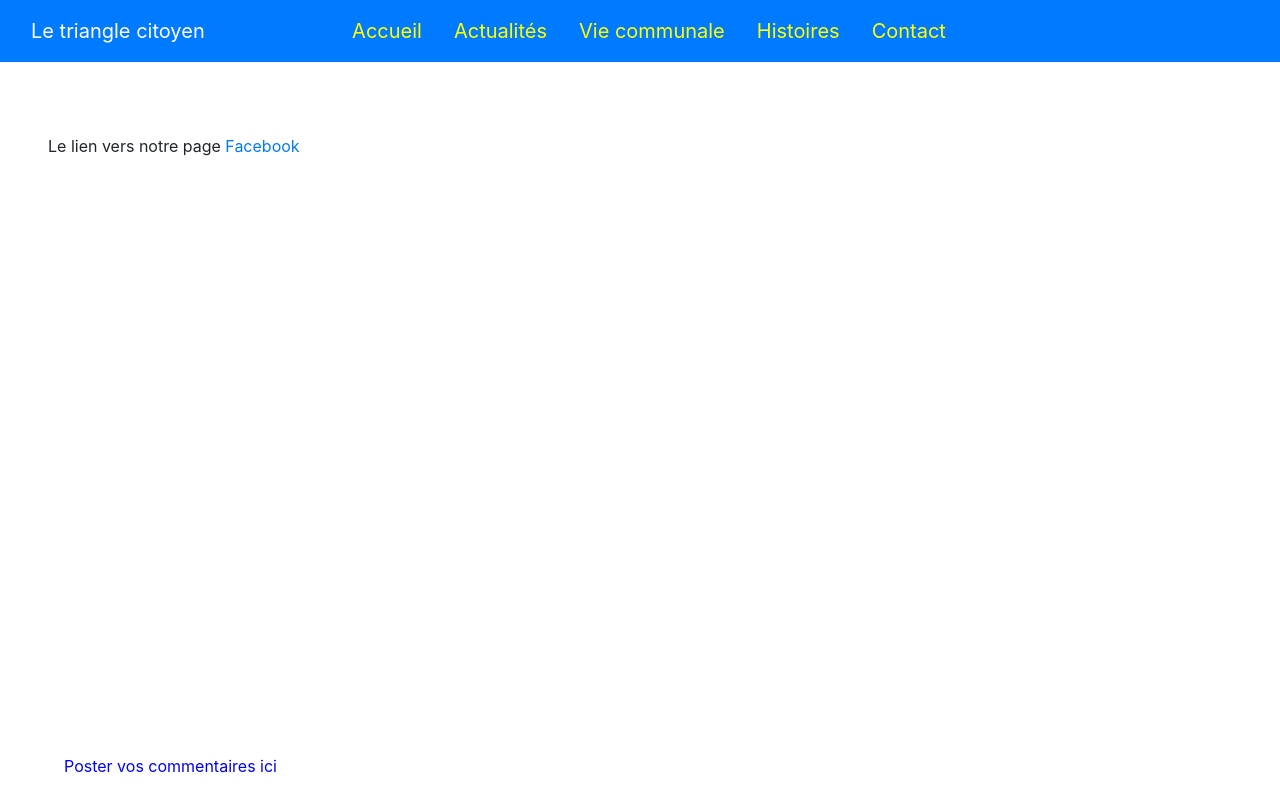
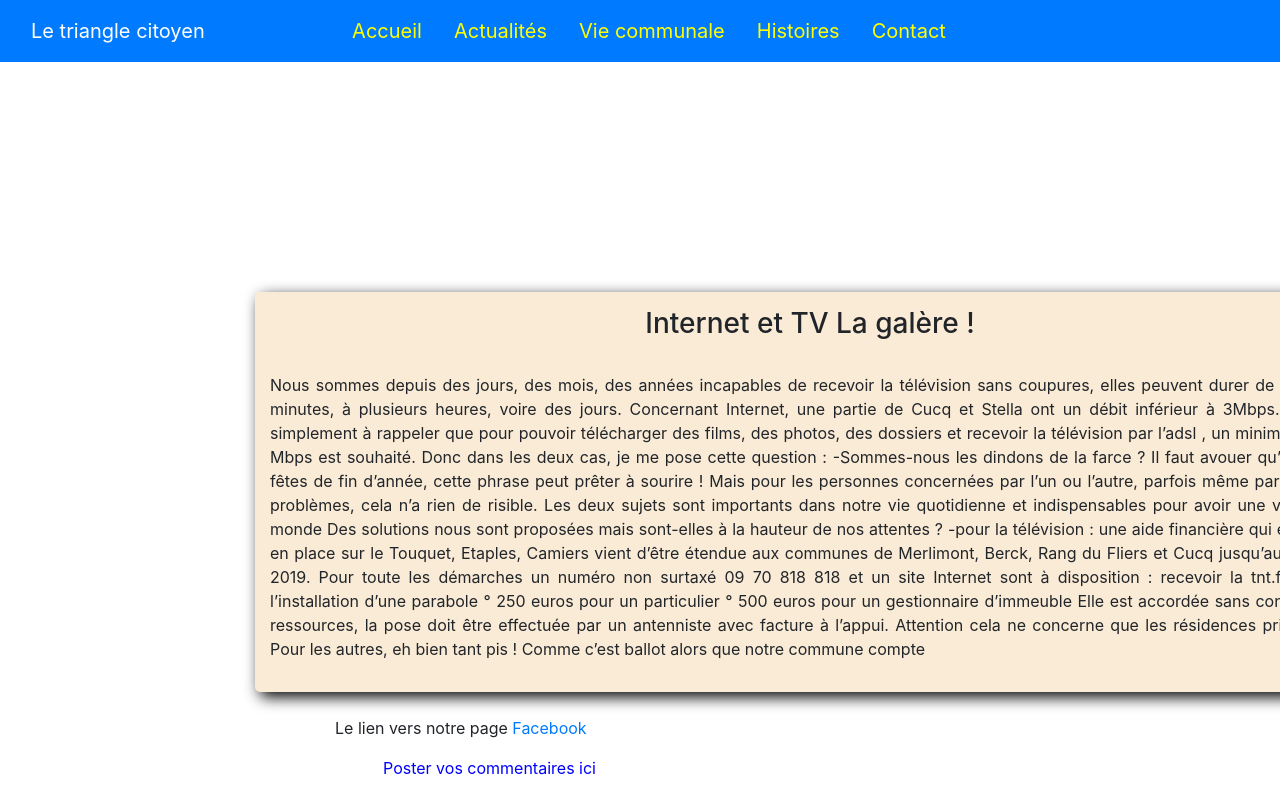
Before and after one commit to TPasseleu/stage, a PHP site: page /blog.php in a window 1280 px wide. Run offline with PHP 8.4, Linux system fonts and the light colour scheme; some libraries are stand-ins or nearby versions.

Commit message:
Correction et ajour actu

```diff
--- a/blog.php
+++ b/blog.php
@@ -2,15 +2,75 @@
 include './include/header.php';
 include './include/navbar.php';
 ?>
+<style>
+    article h3{
+        text-align: center;
+    }
+    article{
+        position: relative;
+        display: block;
+        text-align: center;
+        padding: 15px;
+        background-color: antiquewhite;
+        border-radius: 5px 5px 5px 5px;
+        box-shadow: 5px 5px 15px black;
+        left: 15rem;
+    }
+    .comment {
+    display: block;
+    margin-left: 20rem;
+}
+    article p{
+        text-align: justify;
+    }
+</style>
+    <div class="page">
 
-    <div class="page">
-        <p>Le lien vers notre page <a target="_blank" href="https://www.facebook.com/GTN-1585686084872136/">Facebook</a></p>
     </div>
     <main role="main" class="container">
+       <article><h3>Internet et TV
+
+                              La galère !</h3>
+
+ <br>
+
+<p>Nous sommes depuis des jours, des mois, des années incapables de recevoir la télévision sans coupures, elles peuvent durer de quelques minutes, à plusieurs heures, voire des jours.
+
+    Concernant Internet, une partie de Cucq et Stella ont un débit inférieur à 3Mbps. Je tiens simplement  à rappeler que pour pouvoir télécharger des films, des photos, des dossiers et recevoir la télévision par l’adsl , un minimum de 10 Mbps est souhaité.
+
+     Donc dans les deux cas, je me pose cette question :
+
+           -Sommes-nous les dindons de la farce ?
+
+    Il faut avouer qu’après les fêtes de fin d’année, cette phrase peut prêter à sourire !
+
+    Mais pour les personnes concernées par l’un ou l’autre, parfois même par les deux problèmes, cela n’a rien de risible. Les deux sujets sont importants dans notre vie quotidienne et indispensables pour avoir une vue sur le monde
+
+    Des solutions nous sont proposées mais sont-elles à la hauteur de nos attentes ?
+
+    -pour la télévision : une aide financière qui était mise en place sur le Touquet, Etaples, Camiers  vient d’être étendue aux communes de Merlimont, Berck, Rang du Fliers et Cucq jusqu’au 29 mars 2019.
+
+    Pour toute les démarches un numéro non surtaxé
+
+    09 70 818 818  et un site Internet sont  à disposition : recevoir la tnt.fr.
+
+    -  Pour l’installation d’une parabole
+
+                    ° 250 euros pour un particulier
+
+                    ° 500  euros pour un gestionnaire d’immeuble
+
+    Elle est accordée sans condition de ressources, la pose doit être effectuée par un antenniste avec facture à l’appui. Attention cela ne concerne que les résidences principales.
+
+    Pour les autres, eh bien tant pis !
+
+    Comme c’est ballot alors que notre commune  compte</p> </article>
         <br>
-
-        <p class="commentaire">Poster vos commentaires ici</p>
-        <div class="fb-comments" data-href="http://127.0.0.1:49317/presentationex.html" data-width="500" data-numposts="5"></div>
+       <div class="comment">
+             <p>Le lien vers notre page <a target="_blank" href="https://www.facebook.com/GTN-1585686084872136/">Facebook</a></p>
+            <p class="commentaire">Poster vos commentaires ici</p>
+            <div class="fb-comments" data-href="http://127.0.0.1:49317/presentationex.html" data-width="500" data-numposts="5"></div>
+        </div>
 
 
 
--- a/css/stage.css
+++ b/css/stage.css
@@ -63,7 +63,8 @@ main {
 }
 
 .fb-comments {
-    margin-left: 3rem;
+    display: block;
+    margin-left: 15rem;
 }
 
 .titresite col-4:hover {
@@ -88,9 +89,7 @@ main {
 }
 
 /* Add some padding inside the card container */
-.container {
-    padding: 2px 16px;
-}
+
 
 * {
     box-sizing: border-box;
@@ -119,3 +118,6 @@ main {
 .fab fa-facebook-square {
     height: 5rem;
 }
+h3{
+    text-align: center;
+}
```
Also changed, not shown: contact.php (+5 -5 lines), map.php (+90 -12 lines), img/Catherine.JPG (added).
